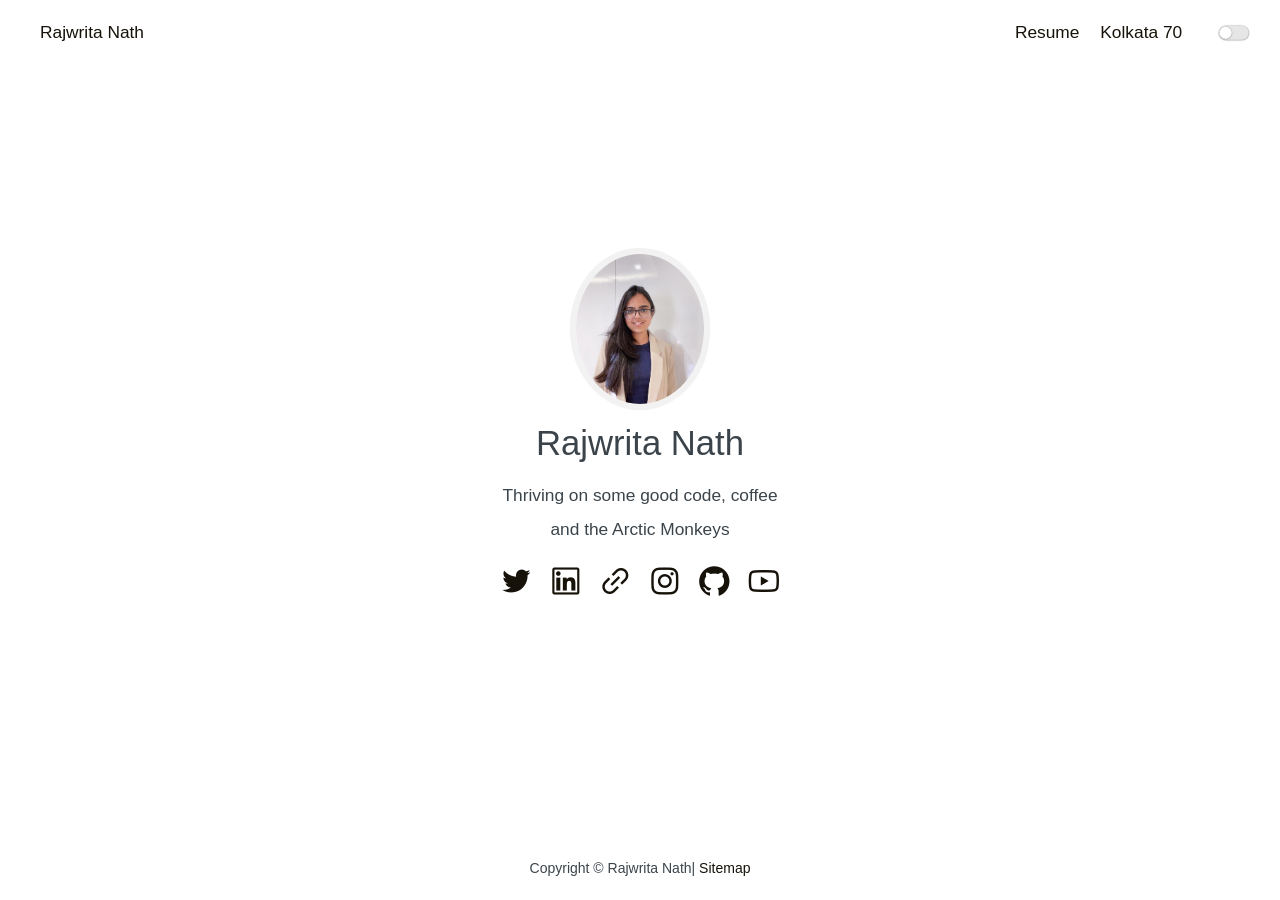
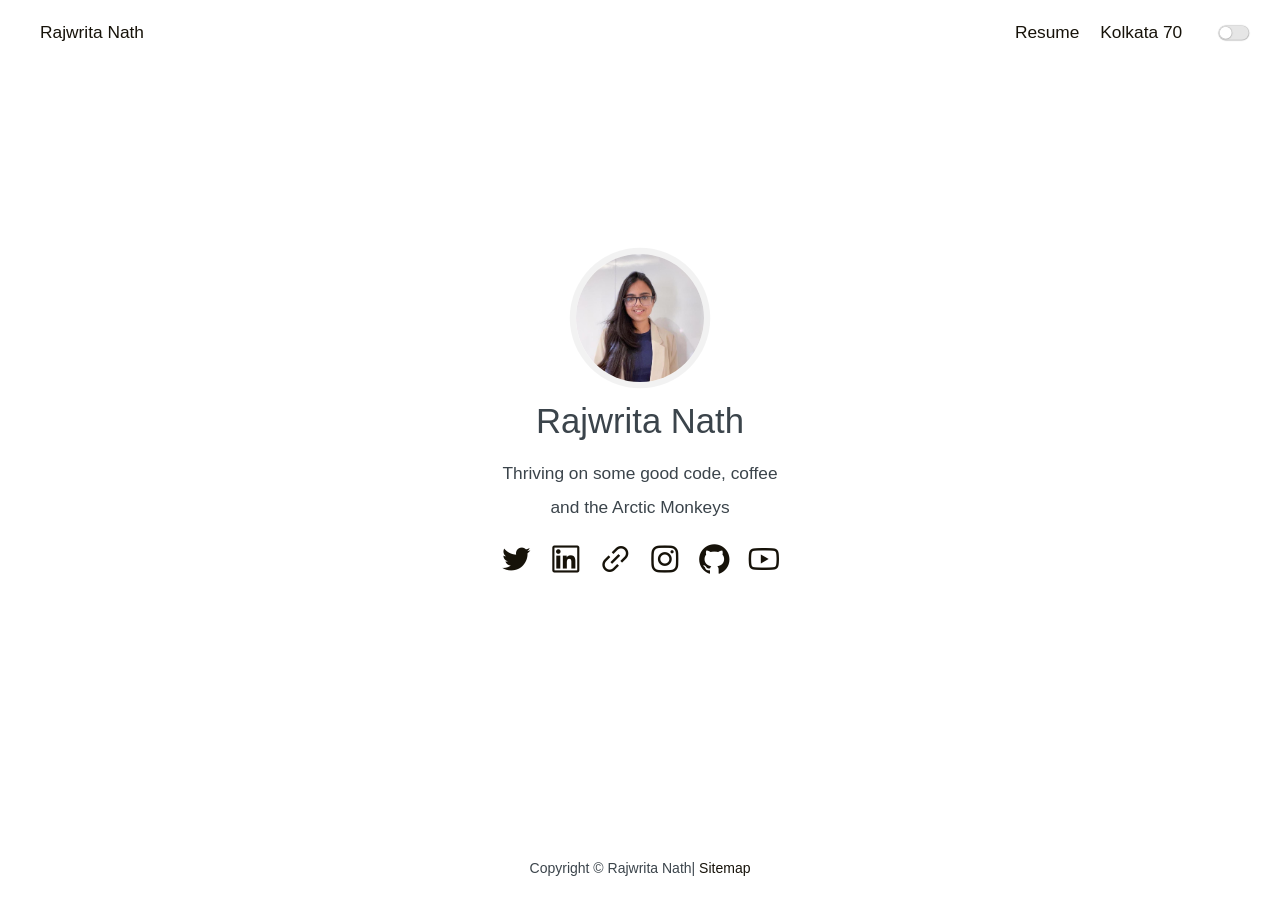
Before and after one commit to Rajwrita/rajwrita.github.io, a Jekyll site: the page built from index.md, in a window 1280 px wide. Built offline with Jekyll 4.4.1, drawn with Linux system fonts in a browser that asks for light colours.

Commit message:
Update home.html

```diff
--- a/_layouts/home.html
+++ b/_layouts/home.html
@@ -5,7 +5,7 @@
 <div class="main">
     <div class="container">
         <div class="intro">
-            <div class="avatar"><img src="{{site.url}}/assets/Rajwrita_profile_picture.jpeg"></div>
+            <div class="avatar"><img src="{{site.url}}/assets/Rajwrita_profile_picture.jpg"></div>
             <div class="nickname">Rajwrita Nath</div>
             <div class="description">
                 <p>Thriving on some good code, coffee <br> and the Arctic Monkeys</p>
```
